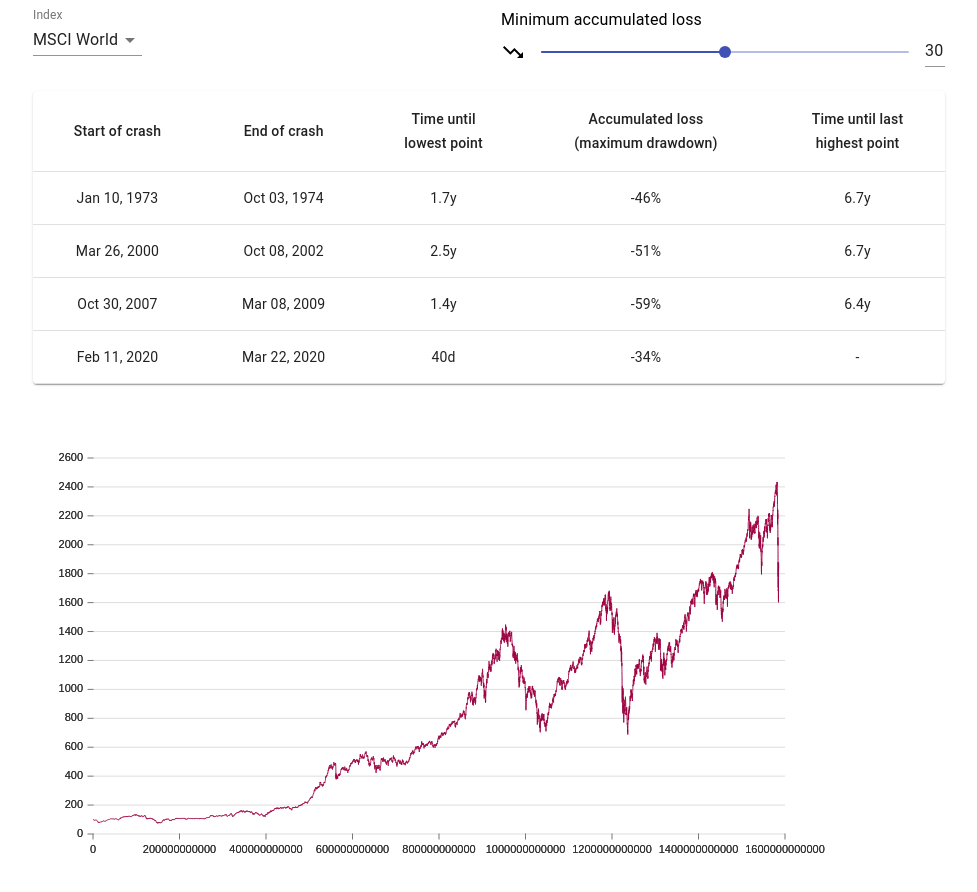
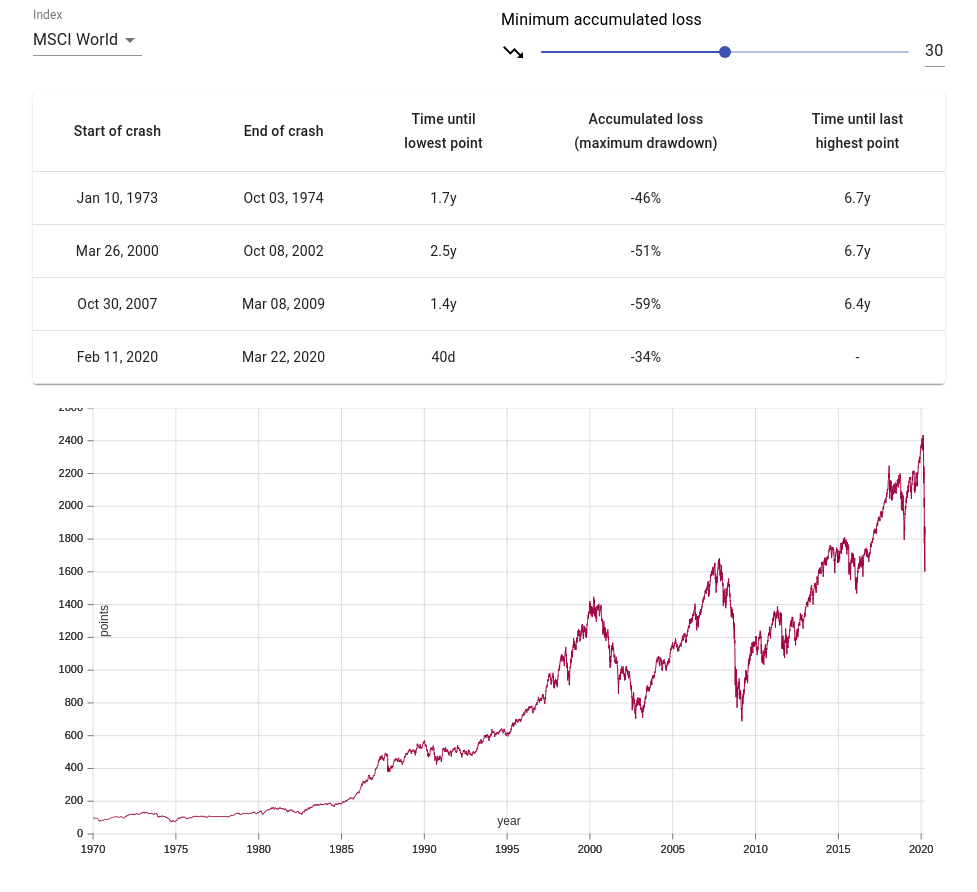
Before and after one commit to jansepke/historic-stock-market-crashes, a React (Vite) app: page / in a window 1280 px wide. Shown: the top 892 px of the page, without its empty margins (151-1128 px from the left). Built offline with nearby package versions, Linux system fonts and the light colour scheme.

Commit message:
optimize chart

```diff
--- a/src/App.js
+++ b/src/App.js
@@ -13,12 +13,12 @@ export default () => {
   const onFormChange = async ({ index, minDrawdown }) => {
     let data = await loadIndexData(index);
 
+    console.log(`Index contains ${data.length} days of data`);
+
     data = data.map(({ date, price }) => ({
       date: new Date(date),
       price: parseFloat(price)
     }));
-
-    console.log(`Index contains ${data.length} days of data`);
 
     const newTableData = calculateTableData(data, minDrawdown);
 
@@ -27,7 +27,7 @@ export default () => {
       {
         id: "1",
         data: data.map(({ price, date }) => ({
-          x: date.getTime(),
+          x: date.toISOString().substring(0, 10),
           y: parseInt(price)
         }))
       }
--- a/src/chart/index.js
+++ b/src/chart/index.js
@@ -1,23 +1,30 @@
 import { ResponsiveLineCanvas } from "@nivo/line";
 import React from "react";
 
-export default ({ data }) => (
+export default ({ data }) =>
+  data.length > 0 && (
     <ResponsiveLineCanvas
       data={data}
-    margin={{ top: 50, right: 160, bottom: 50, left: 60 }}
-    xScale={{ type: "linear" }}
-    yScale={{ type: "linear", stacked: true }}
-    curve="monotoneX"
-    axisTop={null}
-    enableGridX={false}
+      margin={{ bottom: 50, left: 60, right: 20 }}
+      xScale={{
+        type: "time",
+        format: "%Y-%m-%d",
+        precision: "day"
+      }}
+      xFormat="time:%Y-%m-%d"
+      axisBottom={{
+        format: "%Y",
+        tickValues: "every 5 years",
+        legend: "year",
+        legendOffset: -12
+      }}
+      axisLeft={{
+        legend: "points",
+        legendOffset: 12
+      }}
       colors={{ scheme: "spectral" }}
       lineWidth={1}
       isInteractive={false}
       enablePoints={false}
-    enablePointLabel={false}
-    pointLabel="y"
-    pointLabelYOffset={-12}
-    useMesh={true}
-    legends={[]}
     />
   );
```
Also changed, not shown: 1 other file (tests, documents, lock files or other folders). Lines whose indentation alone changed are shown as unchanged.
